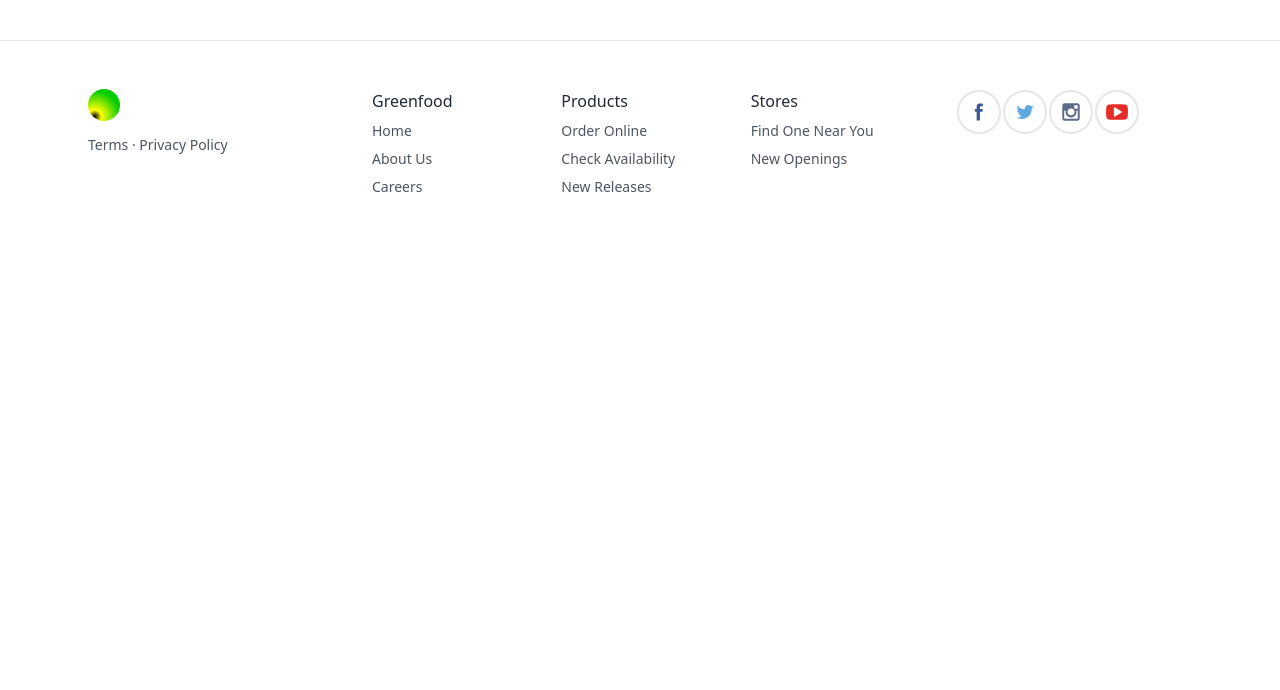
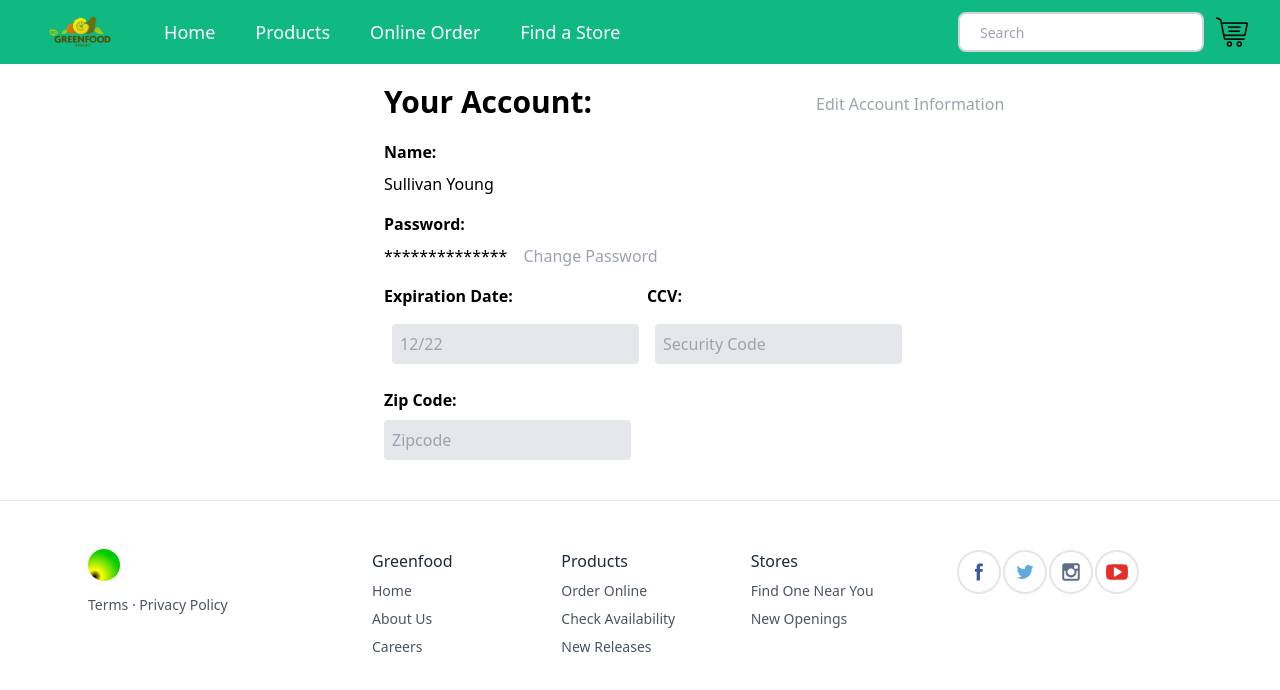
Before and after one commit to sullivanyoung/info630project, a React (Create React App) app: page /account in a window 1280 px wide. Shown: the top 690 px of the page. Built offline with nearby package versions, Linux system fonts and the light colour scheme.

Commit message:
added account page, edited nav bar, updated products

```diff
--- a/package.json
+++ b/package.json
@@ -4,6 +4,8 @@
   "private": true,
   "dependencies": {
     "@craco/craco": "^6.4.0",
+    "@headlessui/react": "^1.4.2",
+    "@heroicons/react": "^1.0.5",
     "@testing-library/jest-dom": "^5.15.0",
     "@testing-library/react": "^11.2.7",
     "@testing-library/user-event": "^12.8.3",
@@ -13,6 +15,7 @@
     "react-dom": "^17.0.2",
     "react-router-dom": "^5.2.0",
     "react-scripts": "4.0.3",
+    "react-star-rating-component": "^1.4.1",
     "web-vitals": "^1.1.2"
   },
   "scripts": {
--- a/src/App.jsx
+++ b/src/App.jsx
@@ -6,6 +6,7 @@ import { ProductPage } from './pages/products';
 import { Footer } from './components/footer';
 import { Checkout } from './pages/checkout';
 import { Cart } from './pages/cart';
+import { Account } from './pages/account';
 
 function App() {
 	return (
@@ -29,6 +30,9 @@ function App() {
 				<Route path="/cart">
 					<Cart />
 				</Route>
+				<Route path="/account">
+					<Account />
+				</Route>
 			</Switch>
 			<Footer />
 		</>
--- a/src/components/navbar.jsx
+++ b/src/components/navbar.jsx
@@ -1,3 +1,6 @@
+import { Fragment } from 'react';
+import { Disclosure, Menu, Transition } from '@headlessui/react';
+import { MenuIcon, XIcon } from '@heroicons/react/outline';
 import Logo from '../images/logo.png';
 import Cart from '../images/cart.png';
 import { Link } from 'react-router-dom';
@@ -13,53 +16,113 @@ const navigation = [
 export const Navbar = ({ count }) => {
 	return (
 		<>
-			<div className="flex bg-green-500 fixed full w-full">
-				<div className="flex py-2 justify-between">
-					<a href="/">
-						<img src={Logo} alt="logo" className="h-10 w-25" />
-					</a>
+			<Disclosure as="nav" className="bg-green-500 fixed w-full">
+				{({ open }) => (
+					<>
+						<div className="max-w-7xl mx-auto px-2 sm:px-6 lg:px-8">
+							<div className="relative flex items-center justify-between h-16">
+								<div className="absolute inset-y-0 left-0 flex items-center sm:hidden">
+									{/* Mobile menu button*/}
+									<Disclosure.Button className="inline-flex items-center justify-center p-2 rounded-md text-black-400 hover:text-white hover:bg-gray-700 focus:outline-none focus:ring-2 focus:ring-inset focus:ring-white">
+										<span className="sr-only">Open main menu</span>
+										{open ? (
+											<XIcon className="block h-6 w-6" aria-hidden="true" />
+										) : (
+											<MenuIcon className="block h-6 w-6" aria-hidden="true" />
+										)}
+									</Disclosure.Button>
+								</div>
+								<div className="flex-1 flex items-center justify-center sm:items-stretch sm:justify-start">
+									<div className="flex-shrink-0 flex items-center">
+										<img
+											className="block lg:hidden h-8 w-auto"
+											src={Logo}
+											alt="Workflow"
+										/>
+										<img
+											className="hidden lg:block h-8 w-auto"
+											src={Logo}
+											alt="Workflow"
+										/>
+									</div>
+									<div className="hidden sm:block sm:ml-6">
+										<div className="flex space-x-4">
 											{navigation.map((item) => (
 												<a
 													key={item.name}
 													href={item.href}
-							className={
-								'hover:bg-green-700 text-white text-lg hover:underline px-3 py-2 rounded-md text-sm font-medium'
-							}
-							aria-current={item.current ? 'page' : undefined}
+													className="text-white hover:bg-green-700 hover:text-white px-3 py-2 rounded-md text-lg font-medium"
 												>
 													{item.name}
 												</a>
 											))}
 										</div>
-				<div className="hidden lg:p-2 lg:w-8/12 lg:flex lg:justify-end">
-					<a
-						key="checkout"
-						href="/checkout"
-						className="hover:bg-green-700 text-white text-lg hover:underline px-3 py-2 rounded-md text-sm font-medium mr-2"
-					>
-						Checkout
-					</a>
+									</div>
+								</div>
+								<div className="absolute inset-y-0 right-0 flex items-center pr-2 sm:static sm:inset-auto sm:ml-6 sm:pr-0">
 									<input
 										className="border-2 border-gray-300 bg-white h-10 px-5 pr-5 rounded-lg text-sm focus:outline-none justify-end"
 										type="search"
 										name="search"
 										placeholder="Search"
 									/>
+									{/* Profile dropdown */}
+									<Menu as="div" className="flex ml-3 relative">
+										<div>
+											<Menu.Button className="flex text-sm rounded-full focus:outline-none focus:ring-4 focus:ring-offset-2 focus:ring-offset-gray-800 focus:ring-white">
+												<span className="sr-only">Open user menu</span>
+												<img className="h-8 w-8" src={Cart} alt="cart" />
+												{count > 0 ? (
+													<h1 className="text-center pt-1 pl-2 text-lg font-bold">
+														{count}
+													</h1>
+												) : null}
+											</Menu.Button>
 										</div>
-				<div className="py-2 px-2 relative">
-					<button>
-						<Link to="/cart">
-							<img src={Cart} alt="cart" className="h-10 w-25 float" />
-						</Link>
-					</button>
-				</div>
-				<div className="pt-4">
-					{count > 0 ? (
-						<h1 className="text-center font-bold">{count}</h1>
-					) : null}
+										<Transition
+											as={Fragment}
+											enter="transition ease-out duration-100"
+											enterFrom="transform opacity-0 scale-95"
+											enterTo="transform opacity-100 scale-100"
+											leave="transition ease-in duration-75"
+											leaveFrom="transform opacity-100 scale-100"
+											leaveTo="transform opacity-0 scale-95"
+										>
+											<Menu.Items className="origin-top-right absolute right-0 mt-8 w-48 rounded-md shadow-lg py-1 bg-white ring-1 ring-black ring-opacity-5 focus:outline-none">
+												<Menu.Item>
+													<a
+														href="/cart"
+														className="block px-4 py-2 text-sm text-gray-700 hover:bg-gray-200"
+													>
+														Cart
+													</a>
+												</Menu.Item>
+												<Menu.Item>
+													<a
+														href="/home"
+														className="block px-4 py-2 text-sm text-gray-700 hover:bg-gray-200"
+													>
+														Orders
+													</a>
+												</Menu.Item>
+												<Menu.Item>
+													<a
+														href="/account"
+														className="block px-4 py-2 text-sm text-gray-700 hover:bg-gray-200"
+													>
+														Account
+													</a>
+												</Menu.Item>
+											</Menu.Items>
+										</Transition>
+									</Menu>
 								</div>
 							</div>
-			<div className="text-center py-20 justify-center font-bold font-serif">
+						</div>
+					</>
+				)}
+			</Disclosure>
+			<div className="text-center py-5 justify-center font-bold font-serif">
 				<img
 					src={LocationIcon}
 					alt="logo"
--- a/src/components/product.jsx
+++ b/src/components/product.jsx
@@ -8,14 +8,15 @@ export const Product = ({ children, products, currentCount, addProduct }) => {
 			</h1>
 			<div className="flex justify-around">
 				{products.map((prod) => (
-					<div className="text-center mx-5 border-solid border-2 border-gray-100 p-4 rounded-lg">
-						<h1 className="justify-center font-bold">{prod.name}</h1>
+					<div className="text-center mx-2 border-solid border-2 border-gray-100 p-4 rounded-lg">
 						<img
 							src={prod.img}
 							className="h-52 w-55 justify-center"
 							alt={prod.name}
 						/>
 						<h2 className="py-2">{prod.price}</h2>
+						{prod.starRating}
+						<h1 className="justify-center font-bold pb-2">{prod.name}</h1>
 						<ActionButton
 							productId={prod.productId}
 							currentCount={currentCount}
--- /dev/null
+++ b/src/pages/account.jsx
@@ -0,0 +1,63 @@
+import { Navbar } from '../components/navbar';
+
+export const Account = () => {
+	return (
+		<>
+			<Navbar />
+			<div className="ml-96 flex">
+				<h1 className="font-bold text-3xl pr-56">Your Account:</h1>
+				<button className="text-gray-400 block py-2 hover:text-blue-600">
+					Edit Account Information
+				</button>
+			</div>
+			<div className="ml-96 my-2">
+				<div className="my-2">
+					<h1 className="pr-4 py-2 font-bold">Name:</h1>
+					<h2>Sullivan Young</h2>
+				</div>
+				<div className="justify-center my-2">
+					<h1 className="pr-4 py-2 font-bold">Password:</h1>
+					<div className="flex">
+						<h2>**************</h2>
+						<button className="text-gray-400 block pl-4 hover:text-blue-600">
+							Change Password
+						</button>
+					</div>
+				</div>
+				<div className="flex my-2">
+					<div className="">
+						<h1 className="pr-4 py-2 font-bold">Expiration Date:</h1>
+
+						<input
+							type="text"
+							id="expDate"
+							name="exp date"
+							placeholder="12/22"
+							className="bg-gray-200 rounded p-2 m-2"
+						/>
+					</div>
+					<div>
+						<h1 className="pr-4 py-2 font-bold">CCV:</h1>
+						<input
+							type="text"
+							id="securityCode"
+							name="secCode"
+							placeholder="Security Code"
+							className="bg-gray-200 rounded p-2 m-2"
+						/>
+					</div>
+				</div>
+				<div className="justify-center my-2 mb-10">
+					<h1 className="pr-4 py-2 font-bold">Zip Code:</h1>
+					<input
+						type="text"
+						id="zip"
+						name="zip"
+						placeholder="Zipcode"
+						className="bg-gray-200 rounded p-2"
+					/>
+				</div>
+			</div>
+		</>
+	);
+};
--- a/src/pages/home.jsx
+++ b/src/pages/home.jsx
@@ -2,6 +2,7 @@ import { Navbar } from '../components/navbar';
 import { Product } from '../components/product';
 import { useState } from 'react';
 import Banner from '../images/home-banner.png';
+import StarRatingComponent from 'react-star-rating-component';
 
 export const Home = () => {
 	const [count, setCount] = useState(0);
@@ -38,7 +39,8 @@ const fruit = [
 		itemID: '123456',
 		name: 'Apples',
 		price: '$0.99',
-		img: 'https://lh3.googleusercontent.com/proxy/w8X1QKw6IAGdfXSALEZW5sQ67o6ZXBRlcpNLO9Ut6qpiRweNdY1JZCO2uVDsC-uExHRlCVIqA15fzK_BFkw3i6ug',
+		img: 'https://lh3.googleusercontent.com/proxy/JNZDIX_bzFKHafkfp-sAaVcvAyXWNH7gbIC9JXVeT4GpaJGyrvvxNa9DihcWhSAx2XF8l99bZKBYxPubXFTySvGg',
+		starRating: <StarRatingComponent name="rate1" starCount={5} value={4} />,
 		inventory: 20,
 	},
 	{
@@ -46,28 +48,48 @@ const fruit = [
 		name: 'Bananas',
 		price: '$0.30',
 		img: 'https://www.pngall.com/wp-content/uploads/2016/04/Banana-Free-Download-PNG.png',
+		starRating: <StarRatingComponent name="rate1" starCount={5} value={5} />,
 		inventory: 14,
+	},
+	{
+		itemID: '830459',
+		name: 'Lasagna',
+		price: '$4.99',
+		img: 'https://www.goodnes.com/sites/g/files/jgfbjl131/files/styles/gdn_hero_pdp_product_image/public/gdn_product/field_product_images/stouffers-fzjleuokzb74uwwi15sl.png.webp?itok=zQP4NbXG',
+		starRating: <StarRatingComponent name="rate1" starCount={5} value={2} />,
+		inventory: 12,
 	},
 	{
 		itemID: '872437',
 		name: 'Oragnes',
 		price: '$1.00',
 		img: 'https://www.kroger.com/product/images/xlarge/front/0000000004012',
+		starRating: <StarRatingComponent name="rate1" starCount={5} value={3} />,
 		inventory: 27,
+	},
+	{
+		itemID: '657169584',
+		name: 'Chicken',
+		price: '$5.00',
+		img: 'https://i5.walmartimages.com/asr/498cb192-6d11-4656-8275-07ee0ead7aa4.9dccf567afa9be5d79ab824c376b5865.png',
+		starRating: <StarRatingComponent name="rate1" starCount={5} value={1} />,
+		inventory: 16,
 	},
 	{
 		itemID: '652434321',
 		name: 'Peaches',
 		price: '$1.30',
 		img: 'https://www.gardeningknowhow.com/wp-content/uploads/2021/07/peach-with-half-and-leaves.jpg',
+		starRating: <StarRatingComponent name="rate1" starCount={5} value={4} />,
 		inventory: 14,
 	},
 	{
-		itemID: '8743452437',
-		name: 'Grapes',
-		price: '$1.00',
-		img: 'https://www.kroger.com/product/images/xlarge/front/0000000004023',
-		inventory: 27,
+		itemID: '2850978345',
+		name: 'Pizza',
+		price: '$6.30',
+		img: 'https://i5.walmartimages.com/asr/94f8eec3-a197-4bbb-9305-85cea4a43665.5631c100b474672cdfdd2e21b9a514ed.jpeg?odnHeight=612&odnWidth=612&odnBg=FFFFFF',
+		starRating: <StarRatingComponent name="rate1" starCount={5} value={5} />,
+		inventory: 34,
 	},
 ];
 
@@ -77,13 +99,23 @@ const frozenFood = [
 		name: 'Lasagna',
 		price: '$4.99',
 		img: 'https://www.goodnes.com/sites/g/files/jgfbjl131/files/styles/gdn_hero_pdp_product_image/public/gdn_product/field_product_images/stouffers-fzjleuokzb74uwwi15sl.png.webp?itok=zQP4NbXG',
+		starRating: <StarRatingComponent name="rate1" starCount={5} value={2} />,
 		inventory: 12,
+	},
+	{
+		itemID: '8743452437',
+		name: 'Grapes',
+		price: '$1.00',
+		img: 'https://www.kroger.com/product/images/xlarge/front/0000000004023',
+		starRating: <StarRatingComponent name="rate1" starCount={5} value={3} />,
+		inventory: 27,
 	},
 	{
 		itemID: '2850978345',
 		name: 'Pizza',
 		price: '$6.30',
 		img: 'https://i5.walmartimages.com/asr/94f8eec3-a197-4bbb-9305-85cea4a43665.5631c100b474672cdfdd2e21b9a514ed.jpeg?odnHeight=612&odnWidth=612&odnBg=FFFFFF',
+		starRating: <StarRatingComponent name="rate1" starCount={5} value={5} />,
 		inventory: 34,
 	},
 	{
@@ -91,6 +123,7 @@ const frozenFood = [
 		name: 'Chicken',
 		price: '$5.00',
 		img: 'https://i5.walmartimages.com/asr/498cb192-6d11-4656-8275-07ee0ead7aa4.9dccf567afa9be5d79ab824c376b5865.png',
+		starRating: <StarRatingComponent name="rate1" starCount={5} value={1} />,
 		inventory: 16,
 	},
 ];
```
Also changed, not shown: src/pages/cart.jsx (+40 -16 lines), src/pages/products.jsx (+12 -5 lines), 1 other file (tests, documents, lock files or other folders). Lines whose indentation alone changed are shown as unchanged.
